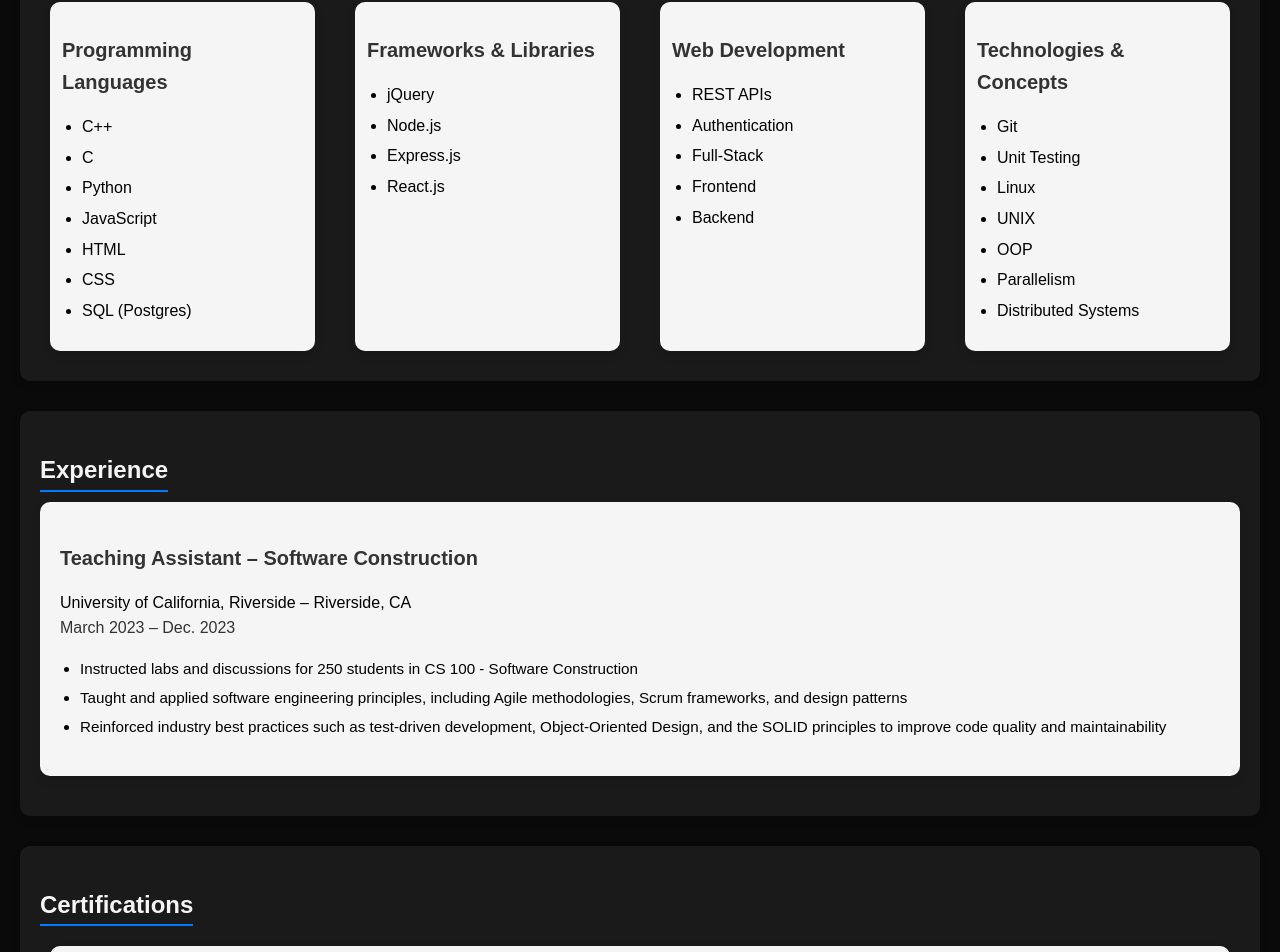
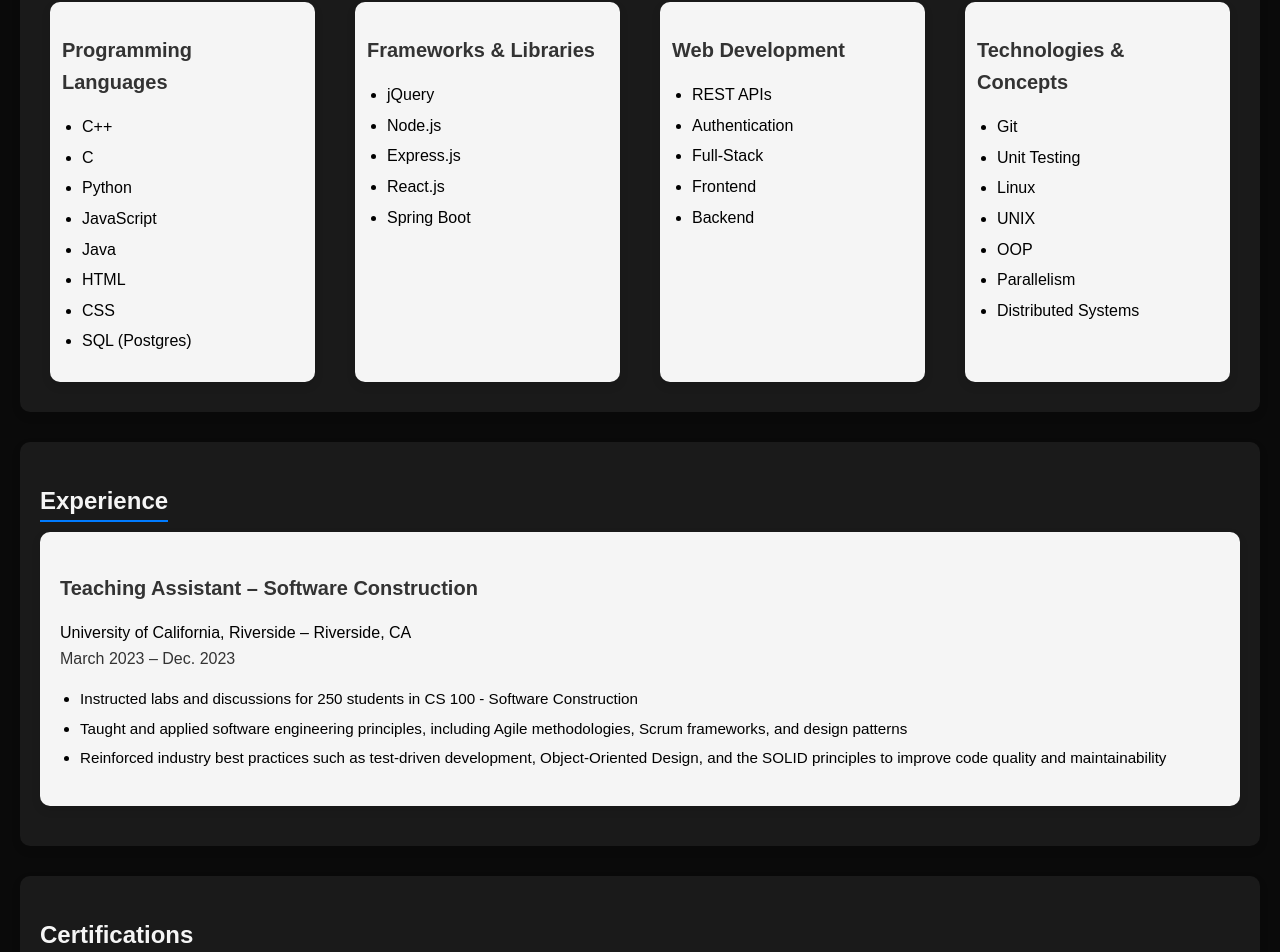
Before and after one commit to Antheagao/portfolio, a React (Vite) app: page /about in a window 1280 px wide. Shown: the part 854-1806 px from the top of the page. Built offline with nearby package versions, Linux system fonts and the light colour scheme.

Commit message:
added more skills to about page

```diff
--- a/src/pages/About/About.jsx
+++ b/src/pages/About/About.jsx
@@ -46,6 +46,7 @@ function About() {
               'C',
               'Python',
               'JavaScript',
+              'Java',
               'HTML',
               'CSS',
               'SQL (Postgres)',
@@ -53,7 +54,7 @@ function About() {
           />
           <SkillCard
             heading="Frameworks & Libraries"
-            skills={['jQuery', 'Node.js', 'Express.js', 'React.js']}
+            skills={['jQuery', 'Node.js', 'Express.js', 'React.js', 'Spring Boot']}
           />
           <SkillCard
             heading="Web Development"
```
